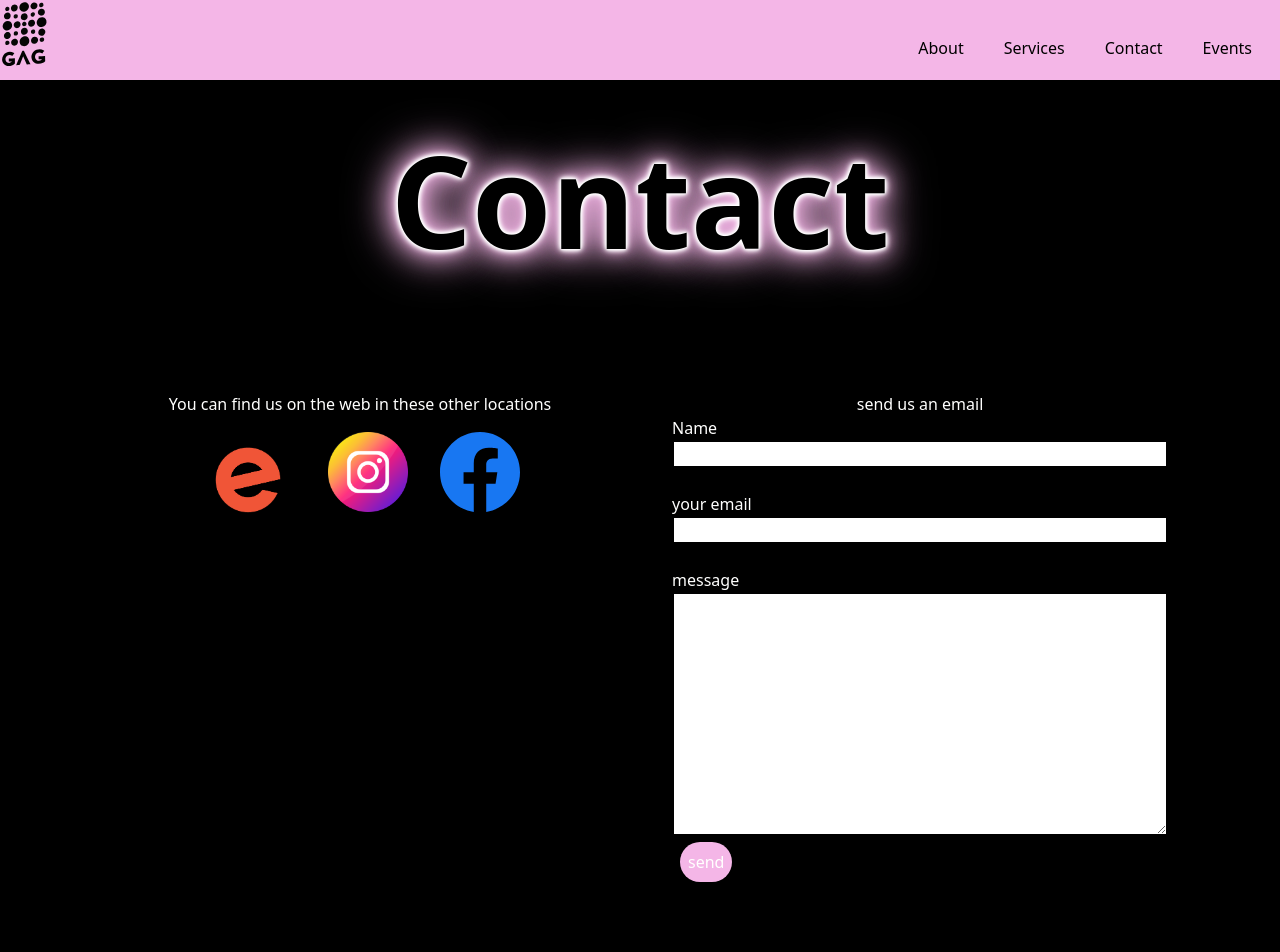
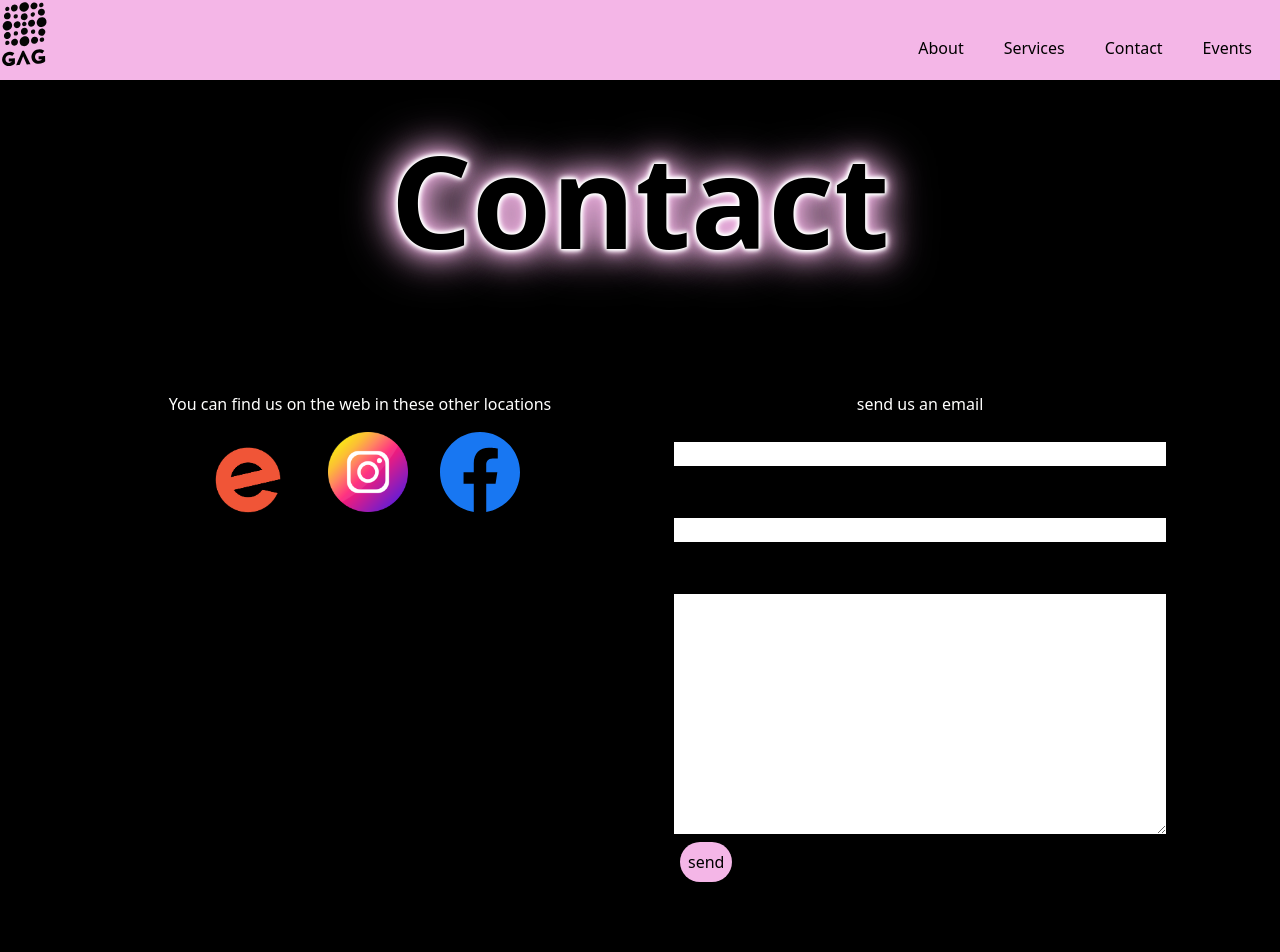
Before and after one commit to techThatConnect/GAG, a SvelteKit app: page /contact in a window 1280 px wide. Shown: the top 952 px of the page. Built offline with nearby package versions, Linux system fonts and the light colour scheme.

Commit message:
forgot to make text black in form all good now

```diff
--- a/src/routes/+layout.svelte
+++ b/src/routes/+layout.svelte
@@ -125,8 +125,6 @@
   grid-column-start: 2;
   margin: auto;
 text-align: center;
-
-
 }
 
 
--- a/src/routes/contact/+page.svelte
+++ b/src/routes/contact/+page.svelte
@@ -38,7 +38,7 @@
 
     <div class="md:flex-1  dark:text-light_pink">
       send us an email
-      <form class="text-left" name="email" method="POST" netlify-honeypot="bot-field" netlify>
+      <form class="text-left text-black" name="email" method="POST" netlify-honeypot="bot-field" netlify>
        <input type="hidden" name="form-name" value="email" />
 <div  >
          <label for="name" class="flex80 text-left">
```
